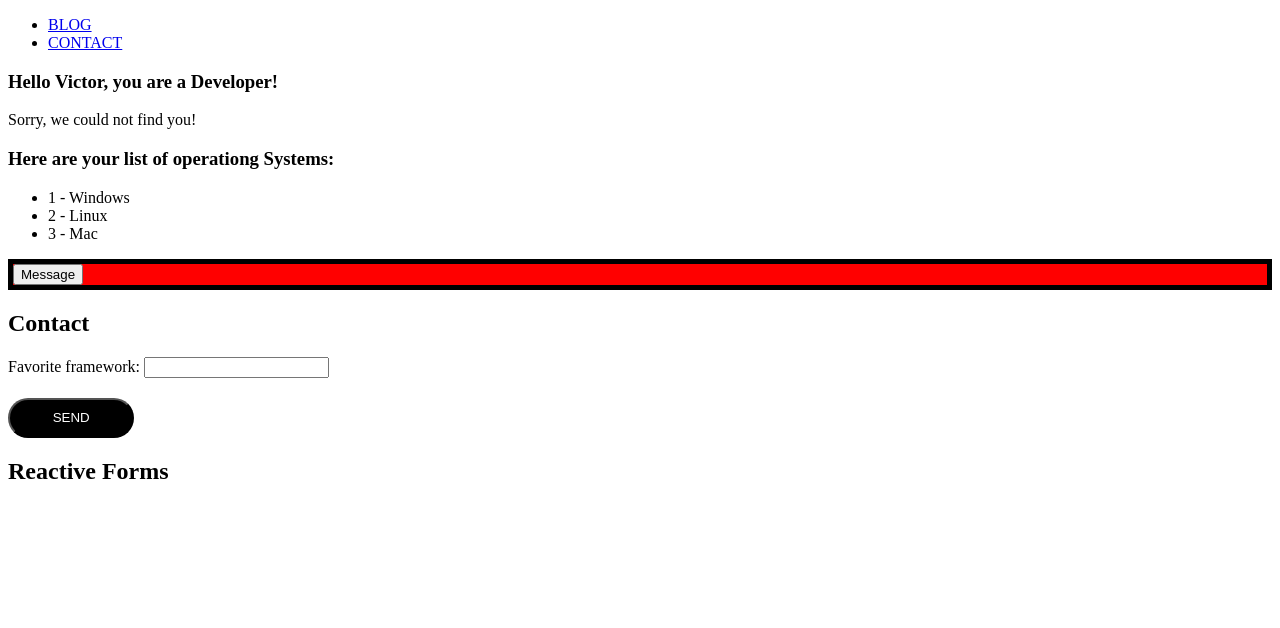
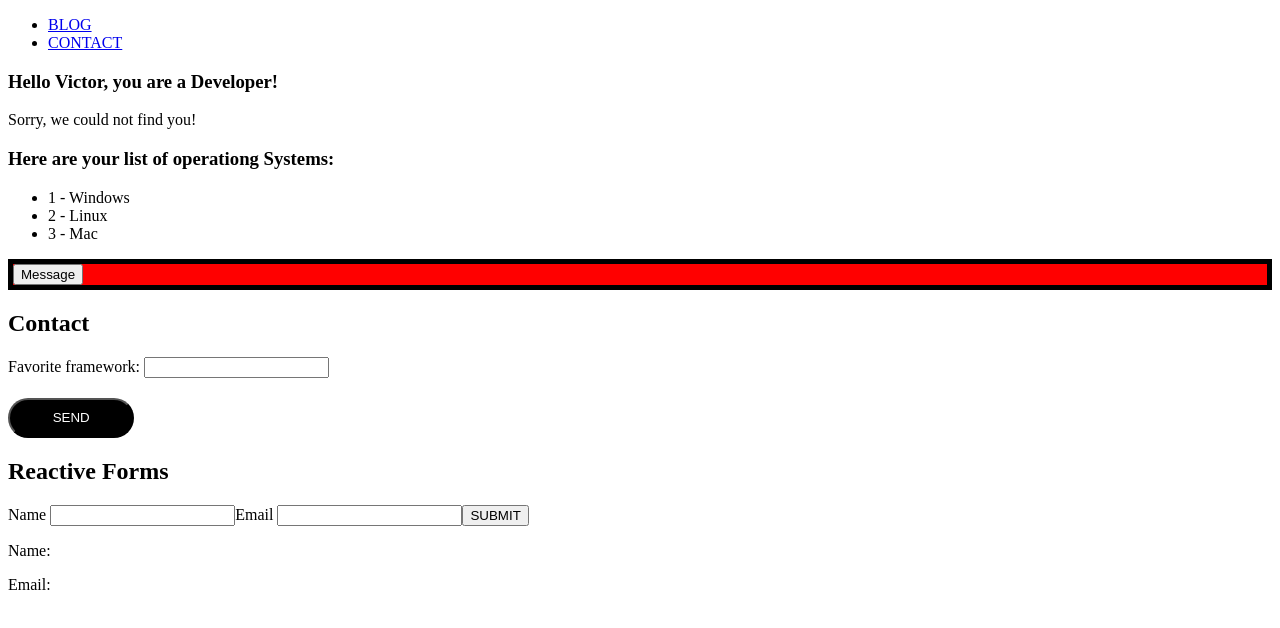
Before and after one commit to victorcodigos/api-with-angular, an Angular app: page /contact in a window 1280 px wide. Shown: the top 628 px of the page. Built offline with nearby package versions, Linux system fonts and the light colour scheme.

Commit message:
added console.log to see in the consola

```diff
--- a/src/app/components/contact/contact.component.html
+++ b/src/app/components/contact/contact.component.html
@@ -13,4 +13,15 @@
 </section>
 <section>
     <h1>Reactive Forms</h1>
+    <form [formGroup]="contactForm" (ngSubmit)="handleContactFormSubmit()">
+        <label>Name
+            <input type="text" formControlName="name">
+        </label>
+        <label>Email
+            <input type="email" formControlName="email">
+        </label>
+        <button type="submit">SUBMIT</button>
+    </form>
+    <p>Name: {{contactForm.value.name}}</p>
+    <p>Email: {{contactForm.value.email}}</p>
 </section>
--- a/src/app/components/contact/contact.component.ts
+++ b/src/app/components/contact/contact.component.ts
@@ -1,20 +1,28 @@
 import { Component } from '@angular/core';
 import { CommonModule } from '@angular/common';
-import { FormsModule } from '@angular/forms'
+import { FormsModule, ReactiveFormsModule, FormControl, FormGroup } from '@angular/forms'
 
 @Component({
   selector: 'app-contact',
   standalone: true,
-  imports: [CommonModule, FormsModule],
+  imports: [CommonModule, FormsModule, ReactiveFormsModule],
   templateUrl: './contact.component.html',
   styleUrl: './contact.component.css'
 })
 export class ContactComponent {
   favouriteFramework: string = '';
+  contactForm = new FormGroup ({
+    name: new FormControl(''),
+    email: new FormControl('')
 
+  })
 
   sendForm() {
     console.log(this.favouriteFramework)
   }
 
+  handleContactFormSubmit() {
+    console.log(this.contactForm.value)
+  }
+
 }
```
